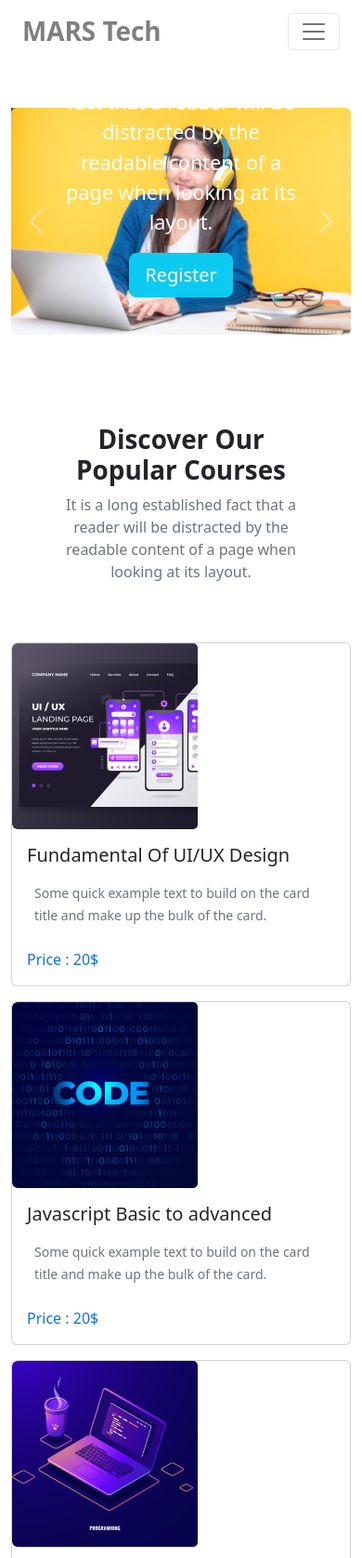
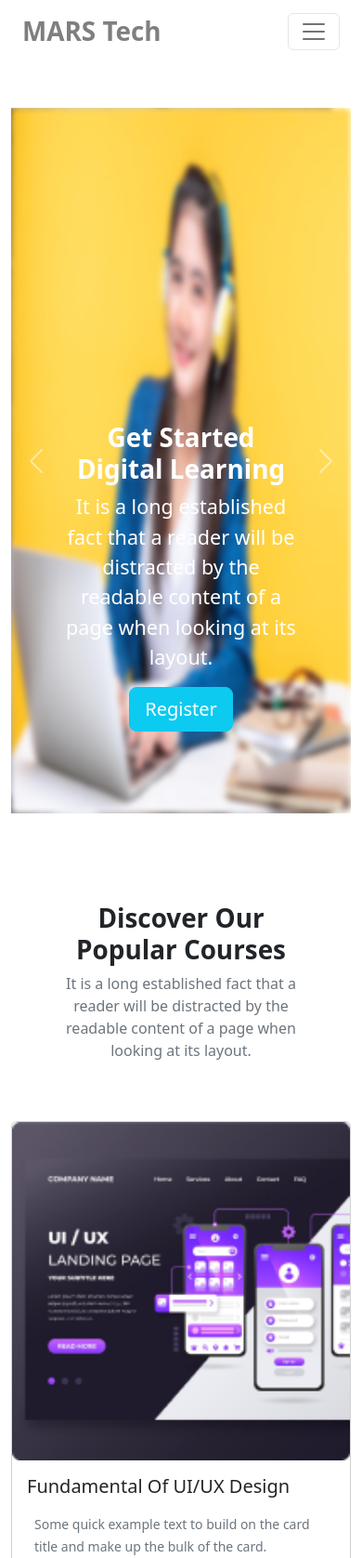
Before and after one commit to RZ-Milon/milestone3-Assignment, a plain HTML site: page index.html in a window 390 px wide. Shown: the top 1676 px of the page at 93% size. Drawn offline with nearby package versions, Linux system fonts and the light colour scheme.

Commit message:
change banner height

```diff
--- a/index.html
+++ b/index.html
@@ -95,12 +95,12 @@
               <div class="">
                 <img
                   src="./images/cover/cover-1.png"
-                  class="d-block w-100 img-fluid rounded"
+                  class="d-block w-100 img-fluid rounded" style="height: 90vh; filter: blur(3px)"
                   alt="..."
                 />
               </div>
 
-              <div class="carousel-caption">
+              <div class="carousel-caption mb-5 ">
                 <h2 class="fs-1 fw-bolder">Get Started Digital Learning</h2>
                 <p class="fs-4">
                   It is a long established fact that a reader will be distracted
@@ -119,12 +119,12 @@
               <div class="">
                 <img
                   src="./images/cover/cover-3.jpg"
-                  class="d-block w-100 img-fluid rounded"
+                  class="d-block w-100 img-fluid rounded" style="height: 90vh; filter: blur(3px)"
                   alt="..."
                 />
               </div>
 
-              <div class="carousel-caption">
+              <div class="carousel-caption mb-5">
                 <h2 class="fs-1 fw-bolder">Get Started Digital Learning</h2>
                 <p class="fs-4">
                   It is a long established fact that a reader will be distracted
@@ -143,11 +143,11 @@
               <div class="rounded ">
                 <img
                   src="./images/cover/cover-2.jpg"
-                  class="d-block w-100 img-fluid rounded"
-                  alt="..." style="min-height: auto;"
+                  class="d-block w-100 img-fluid rounded" style="height: 90vh; filter: blur(3px)"
+                  alt="..."
                 />
               </div>
-              <div class="carousel-caption">
+              <div class="carousel-caption mb-5">
                   <h2 class="fs-1 fw-bolder">Get Started Digital Learning</h2>
                   <p class="fs-4">
                     It is a long established fact that a reader will be distracted
@@ -193,8 +193,7 @@
     <main>
       <!-- Courses section start -->
       <section class="my-5 mb-5" id="courses">
-
-        <div class="container col-lg-5 col-md-5 d-block p-5 text-center">
+        <div class="container col-lg-5 col-md-5 col-sm-12 d-block p-5 text-center">
           <h2 class="fs-1 fw-bolder">Discover Our Popular Courses</h2>
           <p class="fs-6 text-muted">
             It is a long established fact that a reader will be distracted by
@@ -204,14 +203,14 @@
 
         <!-- Course Catagory -->
         <div class="container d-flex justify-content-center">
-          <div class="row g-3 row-cols-1">
+          <div class="row g-3 row-cols-1 row-cols-md-6 row-cols-lg-6">
             <div class="col col-lg-6 col-md-12 col-sm-12">
               <div class="card">
-                <div class="row g-0">
-                  <div class="col-lg-4 col-md-4 col-sm-12">
+                <div class="row g-0 d-flex align-items-center">
+                  <div class="col-lg-4 col-md-4">
                     <img
                       src="./images/course/course-1.png"
-                      class="img-fluid rounded-start"
+                      class="img-fluid rounded-start" style="width: 100%;"
                       alt="..."
                     />
                   </div>
@@ -238,7 +237,7 @@
                   <div class="col-lg-4 col-md-4 col-sm-12">
                     <img
                       src="./images/course/course-2.png"
-                      class="img-fluid rounded-start"
+                      class="img-fluid rounded-start" style="width: 100%;"
                       alt="..."
                     />
                   </div>
@@ -265,7 +264,7 @@
                   <div class="col-lg-4 col-md-4 col-sm-12">
                     <img
                       src="./images/course/course-3.png"
-                      class="img-fluid rounded-start"
+                      class="img-fluid rounded-start" style="width: 100%;"
                       alt="..."
                     />
                   </div>
@@ -292,7 +291,7 @@
                   <div class="col-lg-4 col-md-4 col-sm-12">
                     <img
                       src="./images/course/course-4.png"
-                      class="img-fluid rounded-start"
+                      class="img-fluid rounded-start" style="width: 100%;"
                       alt="..."
                     />
                   </div>
@@ -318,7 +317,7 @@
                 <div class="row g-0">
                   <div class="col-lg-4 col-md-4 col-sm-12">
                     <img
-                      src="./images/course/course-5.png"
+                      src="./images/course/course-5.png" style="width: 100%;"
                       class="img-fluid rounded-start"
                       alt="..."
                     />
@@ -346,7 +345,7 @@
                   <div class="col-lg-4 col-md-4 col-sm-12">
                     <img
                       src="./images/course/course-6.png"
-                      class="img-fluid rounded-start"
+                      class="img-fluid rounded-start" style="width: 100%;"
                       alt="..."
                     />
                   </div>
@@ -435,7 +434,7 @@
           <div class="col col-lg-12 ">
             <div class="card rounded bg-info">
               <div class="row g-0">
-                <div class="col-lg-7 p-5 align-items-center">
+                <div class="col-lg-7 p-5 align-items-center mb-0">
                   <h5 class=" fs-1 fw-bolder text-white">Ready to join?</h5>
                   <p class="card-text fs-6 pb-3">
                     <small class="text-white">It is a long established fact that a reader will be distracted by the readable content of a page when looking at its layout.</small>
@@ -614,11 +613,10 @@
 
       <!-- Accordion section -->
       <section class="container my-5 ">
-        <div class="container col-lg-8 d-block p-5 text-center">
+        <div class="container col-lg-8 col-md-12 col-sm-12 d-block p-5 text-center">
           <h2 class="fs-1 fw-bolder">Frequently Asked Questions</h2>
           <p class="fs-6 text-muted px-5">
-            It is a long established fact that a reader will be distracted by the readable
-            content of a page when looking at its layout
+            It is a long established fact that a reader will be distracted by the readable content of a page when looking at its layout
           </p>
         </div>
 
@@ -682,7 +680,7 @@
           <div class="accordion-item">
             <h2 class="accordion-header" id="panelsStayOpen-headingThree">
               <button class="accordion-button collapsed fs-4  bg-light text-secondary" type="button" data-bs-toggle="collapse" data-bs-target="#panelsStayOpen-collapseThree" aria-expanded="false" aria-controls="panelsStayOpen-collapseThree">
-                What is HTML Semantics?
+                What is HTML Semantics Tag?
               </button>
             </h2>
             <div id="panelsStayOpen-collapseThree" class="accordion-collapse collapse" aria-labelledby="panelsStayOpen-headingThree">
```
Lines whose indentation alone changed are shown as unchanged.
